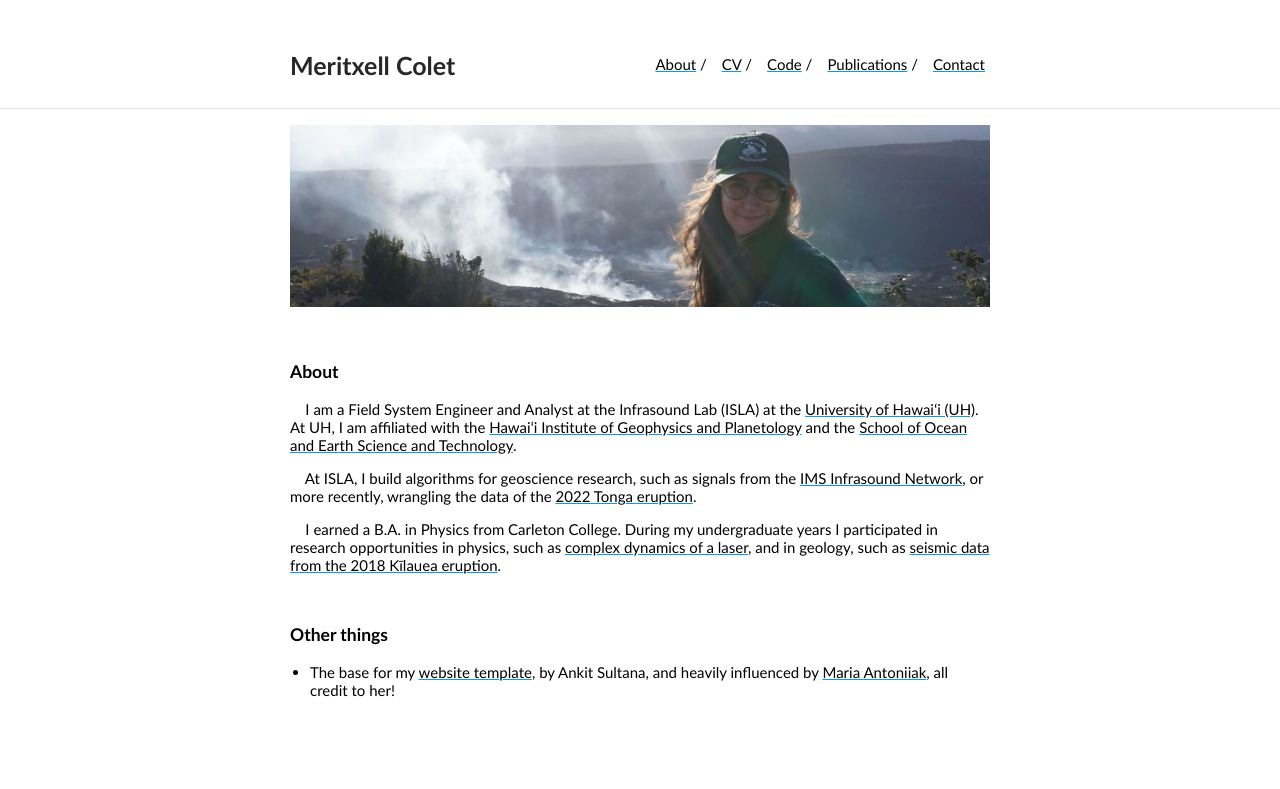
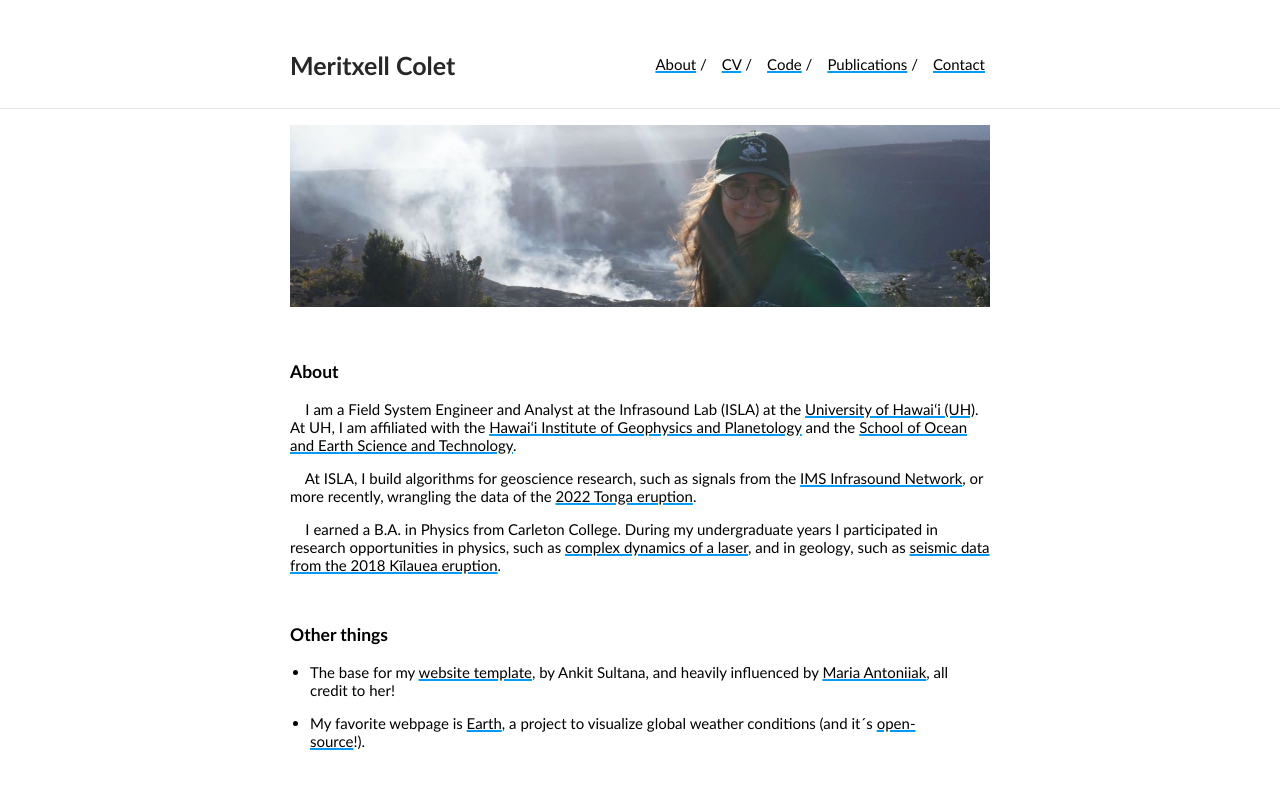
Before and after one commit to MeritxellC/MeritxellC.github.io, a Jekyll site: the page built from index.md, in a window 1280 px wide. Shown: the top 789 px of the page. Built offline with Jekyll 4.4.1, drawn with Linux system fonts in a browser that asks for light colours.

Commit message:
new colors

```diff
--- a/_sass/_style.scss
+++ b/_sass/_style.scss
@@ -19,6 +19,7 @@ body {
 a {
     text-decoration: underline;
     text-decoration-color: #069AF3;
+    text-decoration-thickness: 2px;
     color: $accent;
 }
 a:hover {
--- a/index.md
+++ b/index.md
@@ -33,3 +33,6 @@ Other things
 
 - The base for my [website template](https://github.com/ankitsultana/researcher), by Ankit Sultana, and heavily influenced
 by [Maria Antoniiak](https://maria-antoniak.github.io), all credit to her!
+
+- My favorite webpage is [Earth](https://earth.nullschool.net), a project to visualize global weather conditions (and it´s
+[open-source](https://github.com/cambecc/earth)!).
```
Also changed, not shown: README.md, bits-logo.png (deleted), sherlock.jpg (deleted).
